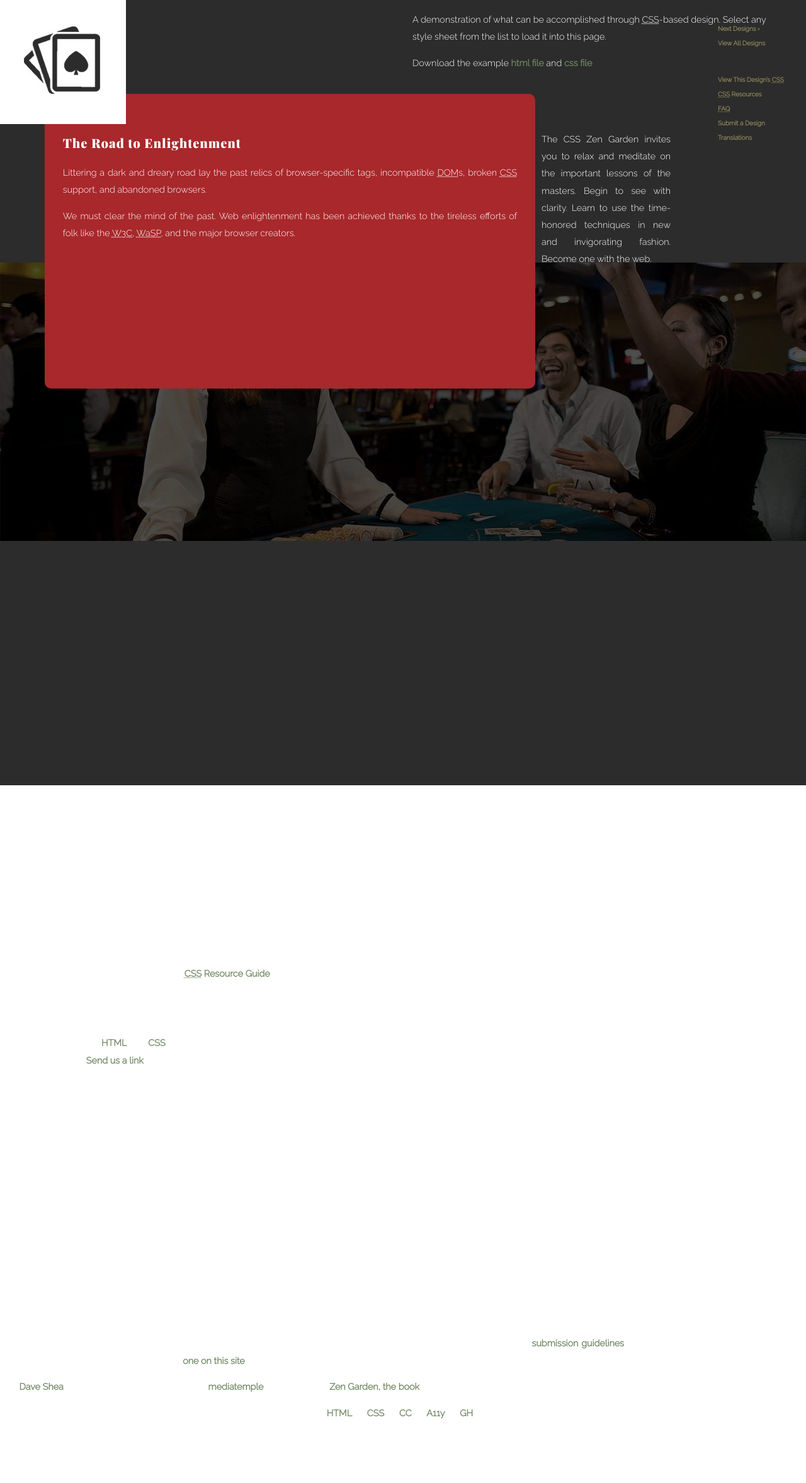
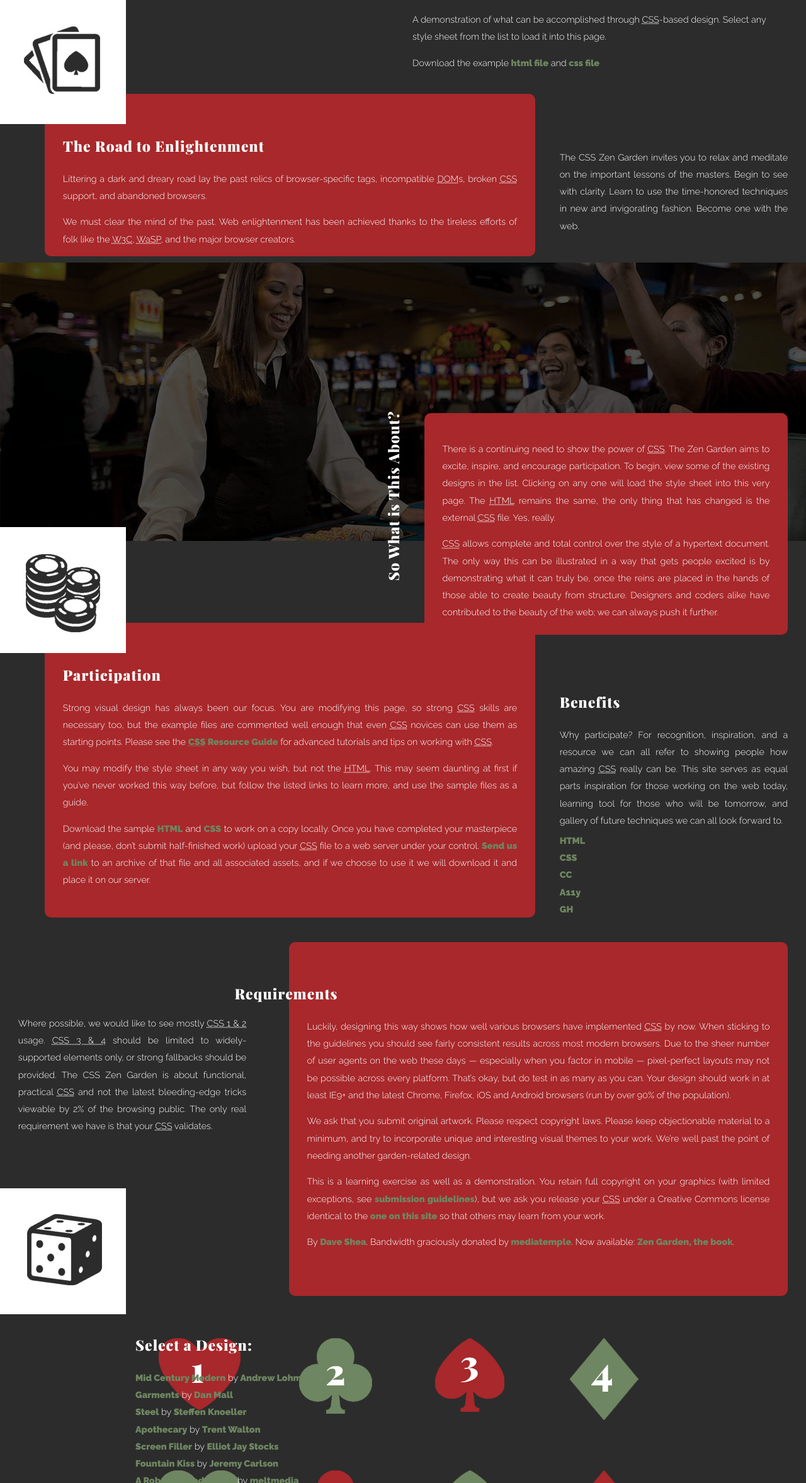
Before and after one commit to chrispawlowski/Recipe-Project-1, a plain HTML site: page 06 Zen Garden/index.html in a window 1280 px wide. Shown: the part 445-2800 px from the top of the page at 63% size. Before the commit the page ends 2742 px from the top, so only its background shows below. Drawn offline with nearby package versions, Linux system fonts and the light colour scheme; a web font is replaced by a local one.

Commit message:
Updated Zen Garden

```diff
--- a/06 Zen Garden/index.html
+++ b/06 Zen Garden/index.html
@@ -1,7 +1,7 @@
 <!DOCTYPE html>
 <html lang="en">
     <head>
-        <link href="https://fonts.googleapis.com/css?family=Playfair+Display:400,900,900i|Raleway:300" rel="stylesheet">
+        <link href="https://fonts.googleapis.com/css?family=Playfair+Display:400,900,900i|Raleway:100,300,900" rel="stylesheet">
         <meta charset="utf-8">
         <title>CSS Zen Garden: The Beauty of CSS Design</title>
 
@@ -53,12 +53,14 @@ And a few tips on building your CSS file:
 
         <section class="intro" id="zen-intro">
             <div class="banner">
-                <div class=logo1>CSS <div class="zen">- Zen -</div>Garden
+                <div class=logo1>CSS
+                    <div class="zen">- Zen -</div>
+                    Garden
                 </div>
                 <div class=logo2>The Beauty of <abbr title="Cascading Style Sheets">CSS</abbr> Design
                 </div>
             </div>
-
+            <!--End of Header-->
             <div class="page-wrapper">
                 <img src="Images/Card-Icon.jpg" alt="card_icon.jpg" class="card">
                 <div class="summary" id="zen-summary" role="article">
@@ -76,76 +78,127 @@ And a few tips on building your CSS file:
                 <div class="table">
                     <img src="Images/Casino-Table-Web.jpg">
                 </div>
-            </div>
-
-
-        </section>
-
-        <div class="main supporting" id="zen-supporting" role="main">
+                <h3 class="rotate1">So What is This About?</h3>
+                <div class="main-supporting" id="zen-supporting" role="main">
                     <div class="explanation" id="zen-explanation" role="article">
-                <h3>So What is This About?</h3>
                         <p>There is a continuing need to show the power of <abbr title="Cascading Style Sheets">CSS</abbr>. The Zen Garden aims to excite, inspire, and encourage participation. To begin, view some of the existing designs in the list. Clicking on any one will load the style sheet into this very page. The <abbr title="HyperText Markup Language">HTML</abbr> remains the same, the only thing that has changed is the external <abbr title="Cascading Style Sheets">CSS</abbr> file. Yes, really.</p>
                         <p><abbr title="Cascading Style Sheets">CSS</abbr> allows complete and total control over the style of a hypertext document. The only way this can be illustrated in a way that gets people excited is by demonstrating what it can truly be, once the reins are placed in the hands of those able to create beauty from structure. Designers and coders alike have contributed to the beauty of the web; we can always push it further.</p>
                     </div>
-
+                </div>
+                <div class="chip">
+                    <img src="Images/Poker-Chip-Icon.jpg">
+                </div>
                 <div class="participation" id="zen-participation" role="article">
                     <h3>Participation</h3>
                     <p>Strong visual design has always been our focus. You are modifying this page, so strong <abbr title="Cascading Style Sheets">CSS</abbr> skills are necessary too, but the example files are commented well enough that even <abbr title="Cascading Style Sheets">CSS</abbr> novices can use them as starting points. Please see the <a href="http://www.mezzoblue.com/zengarden/resources/" title="A listing of CSS-related resources"><abbr title="Cascading Style Sheets">CSS</abbr> Resource Guide</a> for advanced tutorials and tips on working with <abbr title="Cascading Style Sheets">CSS</abbr>.</p>
                     <p>You may modify the style sheet in any way you wish, but not the <abbr title="HyperText Markup Language">HTML</abbr>. This may seem daunting at first if you&#8217;ve never worked this way before, but follow the listed links to learn more, and use the sample files as a guide.</p>
                     <p>Download the sample <a href="/examples/index" title="This page's source HTML code, not to be modified.">HTML</a> and <a href="/examples/style.css" title="This page's sample CSS, the file you may modify.">CSS</a> to work on a copy locally. Once you have completed your masterpiece (and please, don&#8217;t submit half-finished work) upload your <abbr title="Cascading Style Sheets">CSS</abbr> file to a web server under your control. <a href="http://www.mezzoblue.com/zengarden/submit/" title="Use the contact form to send us your CSS file">Send us a link</a> to an archive of that file and all associated assets, and if we choose to use it we will download it and place it on our server.</p>
                 </div>
-
+                <!-- End of Participation -->
                 <div class="benefits" id="zen-benefits" role="article">
                     <h3>Benefits</h3>
                     <p>Why participate? For recognition, inspiration, and a resource we can all refer to showing people how amazing <abbr title="Cascading Style Sheets">CSS</abbr> really can be. This site serves as equal parts inspiration for those working on the web today, learning tool for those who will be tomorrow, and gallery of future techniques we can all look forward to.</p>
                 </div>
-
+                <div class="requirements2">
+                    <p>Where possible, we would like to see mostly <abbr title="Cascading Style Sheets, levels 1 and 2">CSS 1 &amp; 2</abbr> usage. <abbr title="Cascading Style Sheets, levels 3 and 4">CSS 3 &amp; 4</abbr> should be limited to widely-supported elements only, or strong fallbacks should be provided. The CSS Zen Garden is about functional, practical <abbr title="Cascading Style Sheets">CSS</abbr> and not the latest bleeding-edge tricks viewable by 2% of the browsing public. The only real requirement we have is that your <abbr title="Cascading Style Sheets">CSS</abbr> validates.</p>
+                </div>
+                <!-- End of Benefits -->
                 <div class="requirements" id="zen-requirements" role="article">
-                <h3>Requirements</h3>
-                <p>Where possible, we would like to see mostly <abbr title="Cascading Style Sheets, levels 1 and 2">CSS 1 &amp; 2</abbr> usage. <abbr title="Cascading Style Sheets, levels 3 and 4">CSS 3 &amp; 4</abbr> should be limited to widely-supported elements only, or strong fallbacks should be provided. The CSS Zen Garden is about functional, practical <abbr title="Cascading Style Sheets">CSS</abbr> and not the latest bleeding-edge tricks viewable by 2% of the browsing public. The only real requirement we have is that your <abbr title="Cascading Style Sheets">CSS</abbr> validates.</p>
+                    <h3 class="requirements-head">Requirements</h3>
                     <p>Luckily, designing this way shows how well various browsers have implemented <abbr title="Cascading Style Sheets">CSS</abbr> by now. When sticking to the guidelines you should see fairly consistent results across most modern browsers. Due to the sheer number of user agents on the web these days &#8212; especially when you factor in mobile &#8212; pixel-perfect layouts may not be possible across every platform. That&#8217;s okay, but do test in as many as you can. Your design should work in at least IE9+ and the latest Chrome, Firefox, iOS and Android browsers (run by over 90% of the population).</p>
                     <p>We ask that you submit original artwork. Please respect copyright laws. Please keep objectionable material to a minimum, and try to incorporate unique and interesting visual themes to your work. We&#8217;re well past the point of needing another garden-related design.</p>
                     <p>This is a learning exercise as well as a demonstration. You retain full copyright on your graphics (with limited exceptions, see <a href="http://www.mezzoblue.com/zengarden/submit/guidelines/">submission guidelines</a>), but we ask you release your <abbr title="Cascading Style Sheets">CSS</abbr> under a Creative Commons license identical to the <a href="http://creativecommons.org/licenses/by-nc-sa/3.0/" title="View the Zen Garden's license information.">one on this site</a> so that others may learn from your work.</p>
                     <p role="contentinfo">By <a href="http://www.mezzoblue.com/">Dave Shea</a>. Bandwidth graciously donated by <a href="http://www.mediatemple.net/">mediatemple</a>. Now available: <a href="http://www.amazon.com/exec/obidos/ASIN/0321303474/mezzoblue-20/">Zen Garden, the book</a>.</p>
                 </div>
-
-            <footer>
+                <!-- End of Requirements -->
+                <div class ="dice">
+                    <img src="Images/Dice-Icon.jpg">
+                </div>
+                <div class="footer">
                     <a href="http://validator.w3.org/check/referer" title="Check the validity of this site&#8217;s HTML" class="zen-validate-html">HTML</a>
                     <a href="http://jigsaw.w3.org/css-validator/check/referer" title="Check the validity of this site&#8217;s CSS" class="zen-validate-css">CSS</a>
                     <a href="http://creativecommons.org/licenses/by-nc-sa/3.0/" title="View the Creative Commons license of this site: Attribution-NonCommercial-ShareAlike." class="zen-license">CC</a>
                     <a href="http://mezzoblue.com/zengarden/faq/#aaa" title="Read about the accessibility of this site" class="zen-accessibility">A11y</a>
                     <a href="https://github.com/mezzoblue/csszengarden.com" title="Fork this site on Github" class="zen-github">GH</a>
-            </footer>
+                </div>
+                <!-- End of Sidebar Links -->
 
+                <div class=design-1-img>
+                    <img src="Images/design-1.png">
                 </div>
 
+                <div class=design-2-img>
+                    <img src="Images/design-2.png">
+                </div>
 
-        <aside class="sidebar" role="complementary">
-            <div class="wrapper">
+                <div class=design-3-img>
+                    <img src="Images/design-3.png">
+                </div>
 
-                <div class="design-selection" id="design-selection">
+                <div class=design-4-img>
+                    <img src="Images/design-4.png">
+                </div>
+
+                <div class=design-5-img>
+                    <img src="Images/design-5.png">
+                </div>
+
+                <div class=design-6-img>
+                    <img src="Images/design-6.png">
+                </div>
+
+                <div class=design-7-img>
+                    <img src="Images/design-7.png">
+                </div>
+
+                <div class=design-8-img>
+                    <img src="Images/design-8.png">
+                </div>
+                <!-- End of Other Design BG Symbols -->
+
+                <div class="other-designs">
                     <h3 class="select">Select a Design:</h3>
-                    <nav role="navigation">
-                        <ul>
-                            <li>
-                                <a href="/221/" class="design-name">Mid Century Modern</a> by						<a href="http://andrewlohman.com/" class="designer-name">Andrew Lohman</a>
-                            </li>					<li>
-                            <a href="/220/" class="design-name">Garments</a> by						<a href="http://danielmall.com/" class="designer-name">Dan Mall</a>
-                            </li>					<li>
-                            <a href="/219/" class="design-name">Steel</a> by						<a href="http://steffen-knoeller.de" class="designer-name">Steffen Knoeller</a>
-                            </li>					<li>
-                            <a href="/218/" class="design-name">Apothecary</a> by						<a href="http://trentwalton.com" class="designer-name">Trent Walton</a>
-                            </li>					<li>
-                            <a href="/217/" class="design-name">Screen Filler</a> by						<a href="http://elliotjaystocks.com/" class="designer-name">Elliot Jay Stocks</a>
-                            </li>					<li>
-                            <a href="/216/" class="design-name">Fountain Kiss</a> by						<a href="http://jeremycarlson.com" class="designer-name">Jeremy Carlson</a>
-                            </li>					<li>
-                            <a href="/215/" class="design-name">A Robot Named Jimmy</a> by						<a href="http://meltmedia.com/" class="designer-name">meltmedia</a>
-                            </li>					<li>
-                            <a href="/214/" class="design-name">Verde Moderna</a> by						<a href="http://www.mezzoblue.com/" class="designer-name">Dave Shea</a>
-                            </li>					</ul>
-                    </nav>
+                    <div class="design-name-1">
+                        <a href="/221/" >Mid Century Modern</a> by
+                        <a href="http://andrewlohman.com/" class="designer-name">Andrew Lohman</a>
+                    </div >
+
+                    <div class="design-name-2">
+                        <a href="/220/" >Garments</a> by
+                        <a href="http://danielmall.com/" class="designer-name">Dan Mall</a>
                     </div>
+
+                    <div>
+                        <a href="/219/" class="design-name-3">Steel</a> by
+                        <a href="http://steffen-knoeller.de" class="designer-name">Steffen Knoeller</a>
+                    </div>
+
+                    <div>
+                        <a href="/218/" class="design-name-4">Apothecary</a> by
+                        <a href="http://trentwalton.com" class="designer-name">Trent Walton</a>
+                    </div>
+
+                    <div>
+                        <a href="/217/" class="design-name-5">Screen Filler</a> by
+                        <a href="http://elliotjaystocks.com/" class="designer-name">Elliot Jay Stocks</a>
+                    </div>
+
+                    <div>
+                        <a href="/216/" class="design-name-6">Fountain Kiss</a> by
+                        <a href="http://jeremycarlson.com" class="designer-name">Jeremy Carlson</a>
+                    </div>
+
+                    <div>
+                        <a href="/215/" class="design-name-7">A Robot Named Jimmy</a> by
+                        <a href="http://meltmedia.com/" class="designer-name">meltmedia</a>
+                    </div>
+
+                    <div>
+                        <a href="/214/" class="design-name-8">Verde Moderna</a> by
+                        <a href="http://www.mezzoblue.com/" class="designer-name">Dave Shea</a>
+                    </div>
+                </div>
+                <!-- End of Other Designs -->
 
                 <div class="design-archives" id="design-archives">
                     <h3 class="archives">Archives:</h3>
@@ -158,11 +211,13 @@ And a few tips on building your CSS file:
                             </li>
                             <li class="viewall">
                                 <a href="http://www.mezzoblue.com/zengarden/alldesigns/" title="View every submission to the Zen Garden.">
-                                    View All Designs							</a>
+                                    View All Designs
+                                </a>
                             </li>
                         </ul>
                     </nav>
                 </div>
+                <!-- End of Archives -->
 
                 <div class="zen-resources" id="zen-resources">
                     <h3 class="resources">Resources:</h3>
@@ -188,12 +243,22 @@ And a few tips on building your CSS file:
                                 Translations						</a>
                         </li>
                     </ul>
+                    <!-- end of Resources-->
                 </div>
             </div>
-        </aside>
+            <!-- end of wrapper -->
 
 
-        </div>
+
+
+
+
+
+
+
+
+
+
 
             <!--
 
--- a/06 Zen Garden/style.css
+++ b/06 Zen Garden/style.css
@@ -20,7 +20,8 @@ body {
     font: 90% Raleway, sans-serif;
     line-height: 1.88889;
     color: #fff;
-	background: #fff;
+    background: #2c2c2c;
+    ;
     margin: 0;
     padding: 0;
 }
@@ -29,7 +30,7 @@ p {
     text-align: justify;
 }
 h3 {
-	font: 1.4em Playfair Display, serif;
+    font: 1.6em Playfair Display, serif;
     font-weight: 900;
     letter-spacing: 1px;
     margin-bottom: 1em;
@@ -58,10 +59,9 @@ abbr {
 /* specific divs */
 .page-wrapper {
     display: grid ;
-	background: #2c2c2c;
     margin: 0;
     position: relative;
-    grid-template-rows: repeat(6, 200px);
+    grid-template-rows: repeat(14, 200px);
     grid-template-columns: repeat(6, 1fr);
     height:auto;
     grid-gap: 10px ;
@@ -86,6 +86,7 @@ abbr {
     text-align: center ;
     line-height: 1em ;
     color: #ffffff ;
+    font-weight: 100 ;
 }
 
 .logo2 {
@@ -94,7 +95,7 @@ abbr {
     font-size: 200% ;
     text-align: center ;
     font-family: "Playfair Display", Times, serif ;
-    font-size: 900 ;
+    font-weight: 900 ;
     font-style: italic ;
     color: #6e8661 ;
 }
@@ -128,15 +129,27 @@ abbr {
     border-radius: 10px ;
     padding: 3em 2em 2em 2em;
     grid-column: 2 / 5 ;
-    grid-row: 2 / 4 ;
+    grid-row: 2 / auto ;
     margin: -4em 0 0 -10em ;
     z-index: 1 ;
 }
 
 .preamble2 {
-    grid-column: 5 / 6 ;
+    grid-column: 5 / 7 ;
     grid-row: 2 / 4 ;
     text-align: left ;
+    z-index: 1 ;
+    margin: 2em 2em 2em 2em ;
+}
+
+.main-supporting {
+    background-color: #a8282b ;
+    border-radius: 10px ;
+    padding: 3em 2em 2em 2em;
+    grid-column: 4 / 7 ;
+    grid-row: 4 / 6 ;
+    z-index: 1 ;
+    margin: 2em 2em 2em 2em ;
 }
 
 .table {
@@ -145,78 +158,195 @@ abbr {
     z-index: 0 ;
 }
 
+.rotate1 {
+    /* Safari */
+    -webkit-transform: rotate(-90deg);
+
+    /* Firefox */
+    -moz-transform: rotate(-90deg);
+
+    /* IE */
+    -ms-transform: rotate(-90deg);
+
+    /* Opera */
+    -o-transform: rotate(-90deg);
+
+    /* Internet Explorer */
+    filter: progid:DXImageTransform.Microsoft.BasicImage(rotation=3);
+
+    grid-column: 3 / 4 ;
+    grid-row: 4 / 5 ;
+    align-self:center ;
+    margin-right: -8em ;
+}
+
+.chip {
+    grid-row: 5 / 6 ;
+    grid-column: 1 / 2 ;
+    z-index: 5 ;
+}
+
+.participation {
+    background-color: #a8282b ;
+    border-radius: 10px ;
+    padding: 3em 2em 2em 2em;
+    margin: -4em 0 0 -10em ;
+    grid-row: 6 / 8 ;
+    grid-column: 2 / 5 ;
+    z-index: 1 ;
+}
+
+.benefits {
+    grid-column: 5 / 7 ;
+    grid-row: 6 / auto ;
+    text-align: left ;
+    z-index: 1 ;
+    padding: 2em 2em 2em 2em ;
+}
+
+.requirements-head {
+    margin-left: -5em ;
+}
+
+.requirements2 {
+    text-align: left ;
+    z-index: 1 ;
+    padding: 10em 2em 2em 2em ;
+    grid-column: 1 / 3 ;
+    grid-row: auto ;
+
+}
+
+.requirements {
+    background-color: #a8282b ;
+    border-radius: 10px ;
+    padding: 3em 2em 2em 2em;
+    grid-column: 3 / 7 ;
+    grid-row: 8 / 11 ;
+    margin: 2em 2em 2em 2em ;
+}
+
+.dice {
+    grid-row:10 / 11 ;
+    grid-column: 1 / 2;
+    z-index: 5 ;
+}
+
 .supporting {
     padding-left: 10px;
     margin-bottom: 40px;
 }
 
-footer {
-	text-align: center;
+.footer {
+    text-align: left;
+    grid-row: 7 / 8 ;
+    grid-column: 5 / 6 ;
+    word-spacing: 100000px ;
+    align-self: end ;
+    margin: 0em 2em ;
 }
 
-footer a:link, footer a:visited {
-	margin-right: 20px;
+.design-1-img {
+    grid-row: 11 / 12 ;
+    grid-column: 2 / 3 ;
+    z-index: 0 ;
 }
 
-.sidebar {
-	margin-left: 600px;
-	position: absolute;
-	top: 0;
-	right: 0;
-    display: block;
+.design-2-img {
+    grid-row: 11 / 12 ;
+    grid-column: 3 / 4 ;
+    z-index: 0 ;
 }
 
-.sidebar .wrapper {
-    display: block;
-	font: 10px Raleway, sans-serif;
-	padding: 10px;
-	margin-top: 150px;
-	width: 130px;
+.design-3-img {
+    grid-row: 11 / 12 ;
+    grid-column: 4 / 5 ;
+    z-index: 0 ;
 }
 
-.sidebar h3.select {
-	margin: 10px 0 5px 0;
-	width: 97px;
-	height: 16px;
-	text-indent: 100%;
-	white-space: nowrap;
-	overflow: hidden;
+.design-4-img {
+    grid-row: 11 / 12 ;
+    grid-column: 5 / 6 ;
+    z-index: 0 ;
 }
 
-.sidebar h3.archives {
-	margin: 25px 0 5px 0;
-	width:57px;
-	height: 14px;
-	text-indent: 100%;
-	white-space: nowrap;
-	overflow: hidden;
+.design-5-img {
+    grid-row: 12 / 13 ;
+    grid-column: 2 / 3 ;
+    z-index: 0 ;
 }
 
-.sidebar h3.resources {
-	margin: 25px 0 5px 0;
-	width:63px;
-	height: 10px;
-
-	text-indent: 100%;
-	white-space: nowrap;
-	overflow: hidden;
+.design-6-img {
+    grid-row: 12 / 13 ;
+    grid-column: 3 / 4 ;
+    z-index: 0 ;
 }
 
+.design-7-img {
+    grid-row: 12 / 13 ;
+    grid-column: 4 / 5 ;
+    z-index: 0 ;
+}
 
-.sidebar ul {
-	margin: 0;
-	padding: 0;
+.design-8-img {
+    grid-row: 12 / 13 ;
+    grid-column: 5 / 6 ;
+    z-index: 0 ;
 }
-.sidebar li {
-	line-height: 1.3em;
-	display: block;
-	padding-top: 5px;
-	margin-bottom: 5px;
-	list-style-type: none;
+
+.other-designs {
+    z-index: 5 ;
+    justify-content: center ;
+    grid-row: 11 / 13 ;
+    grid-column: 2 / 6 ;
 }
-.sidebar li a:link {
-	color: #988F5E;
+
+.design-name-1 {
+    grid-row: 11 / 12 ;
+    grid-column: 2 / 3 ;
 }
-.sidebar li a:visited {
-	color: #B3AE94;
-	}]
+
+.design-name-2 {
+    grid-row: 11 / 12 ;
+    grid-column: 3 / 4 ;
+}
+
+.design-name-3 {
+    grid-row: 11 / 12 ;
+    grid-column: 4 / 5 ;
+}
+
+.design-name-4 {
+    grid-row: 11 / 12 ;
+    grid-column: 5 / 6 ;
+}
+
+.design-name-5 {
+    grid-row: 12 / 13 ;
+    grid-column: 2 / 3 ;
+}
+
+.design-name-6 {
+    grid-row: 12 / 13 ;
+    grid-column: 3 / 4 ;
+}
+
+.design-name-7 {
+    grid-row: 12 / 13 ;
+    grid-column: 4 / 5 ;
+}
+
+.design-name-8 {
+    grid-row: 12 / 13 ;
+    grid-column: 5 / 6 ;
+}
+
+.design-archives {
+    grid-row: 13 / 14;
+    grid-column: 2 / 3 ;
+}
+
+.zen-resources {
+    grid-row: 13 / 14 ;
+    grid-column: 5 / 6 ;
+}
```
Also changed, not shown: 06 Zen Garden/Images/Dice-Icon.jpg (added), 06 Zen Garden/Images/Poker-Chip-Icon.jpg (added), 06 Zen Garden/Images/design-1.png (added), 06 Zen Garden/Images/design-2.png (added), 06 Zen Garden/Images/design-3.png (added), 06 Zen Garden/Images/design-4.png (added), 06 Zen Garden/Images/design-5.png (added), 06 Zen Garden/Images/design-6.png (added), 06 Zen Garden/Images/design-7.png (added), 06 Zen Garden/Images/design-8.png (added). Lines whose indentation alone changed are shown as unchanged.
